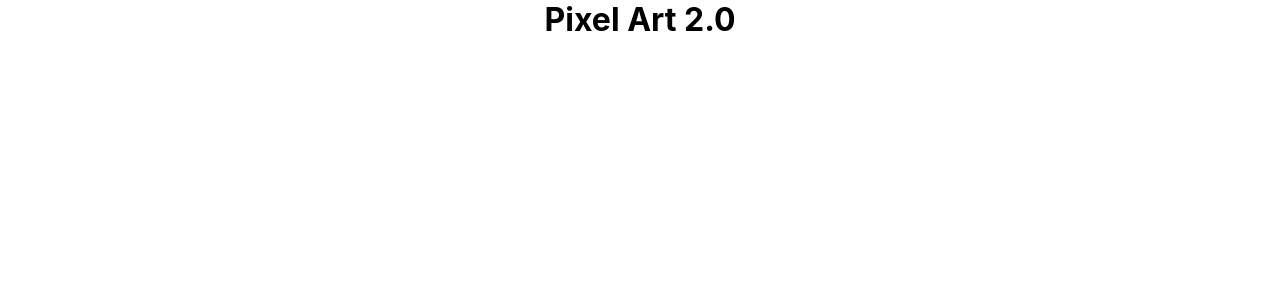
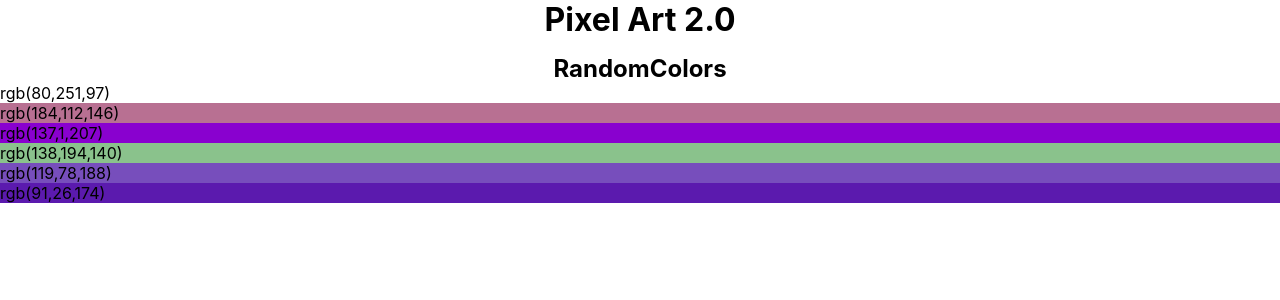
Before and after one commit to paolofullone/pixel-art, a React (Create React App) app: page / in a window 1280 px wide. Shown: the top 300 px of the page. Built offline with nearby package versions, Linux system fonts and the light colour scheme.

Commit message:
generating 5 random colors

```diff
--- a/src/App.css
+++ b/src/App.css
@@ -16,3 +16,7 @@ display: flex;
 justify-content: center;
 align-items: center;
 }
+
+.margin-top {
+  margin-top: 15px;
+}
--- a/src/components/RandomColors.js
+++ b/src/components/RandomColors.js
@@ -1,8 +1,35 @@
 import React from 'react'
+import '../App.css'
 
 function RandomColors() {
+
+  const generateColor = () => {
+    const r = Math.floor(Math.random() * 256);
+    const g = Math.floor(Math.random() * 256);
+    const b = Math.floor(Math.random() * 256);
+    const color = 'rgb(' + r + ',' + g + ',' + b + ')';
+    return color;
+  }
+
+  const arrColors = [];
+  const nColors = 5;
+  for (let i = 0; i < nColors; i++) {
+    arrColors.push(generateColor());
+  }
+
+
   return (
-    <div>RandomColors</div>
+      <>
+      <div className='container margin-top'>
+          <h2>RandomColors</h2>
+      </div>
+
+      <p>{generateColor()}</p>
+
+    {arrColors.map((color)=><p key={color} style={{backgroundColor: color}}>{color}</p>)}
+
+      </>
+
   )
 }
 
--- a/src/pages/Home.js
+++ b/src/pages/Home.js
@@ -1,11 +1,15 @@
 import React from 'react'
+import RandomColors from '../components/RandomColors'
 import '../App.css'
 
 function Home() {
   return (
-    <div className="container">
-      <h1>Pixel Art 2.0</h1>
-    </div>
+    <>
+      <div className="container">
+          <h1>Pixel Art 2.0</h1>
+      </div>
+      <RandomColors />
+    </>
   )
 }
 
```
